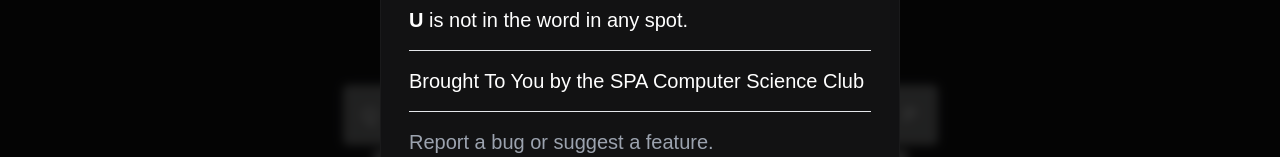
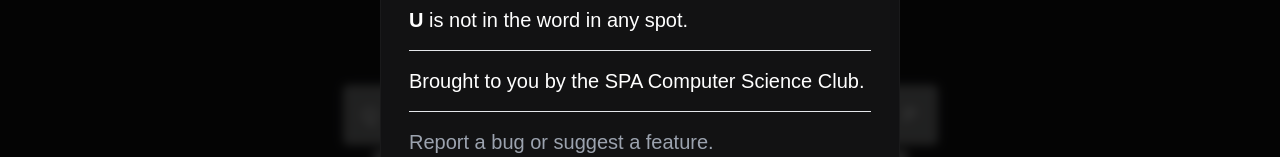
Before and after one commit to cheeetoo/spartle2, a Next.js app: page / in a window 1280 px wide. Shown: the part 530-687 px from the top of the page. Built offline with nearby package versions, Linux system fonts and the light colour scheme; no server answers; the database is empty.

Commit message:
fix wording

```diff
--- a/src/components/InformationBox.tsx
+++ b/src/components/InformationBox.tsx
@@ -65,7 +65,7 @@ export default function InformationBox({ modalIsOpen, setIsOpen }: Props) {
         <div className="text-xl">Guess the Spartle in 6 tries.</div>
         <div className="text-lg">
           <li className="py-2">Each guess must be a valid 5-letter word.</li>
-          <li className="pb-2">
+          <li className="pb-2 ">
             The color of the tiles will change to show how close your guess was
             to the word.
           </li>
@@ -133,7 +133,7 @@ export default function InformationBox({ modalIsOpen, setIsOpen }: Props) {
         </div>
         <hr className="my-4" />
         <span className="text-xl">
-          Brought To You by the SPA Computer Science Club
+          Brought to you by the SPA Computer Science Club.
         </span>
         <hr className="my-4" />
         <a
```
